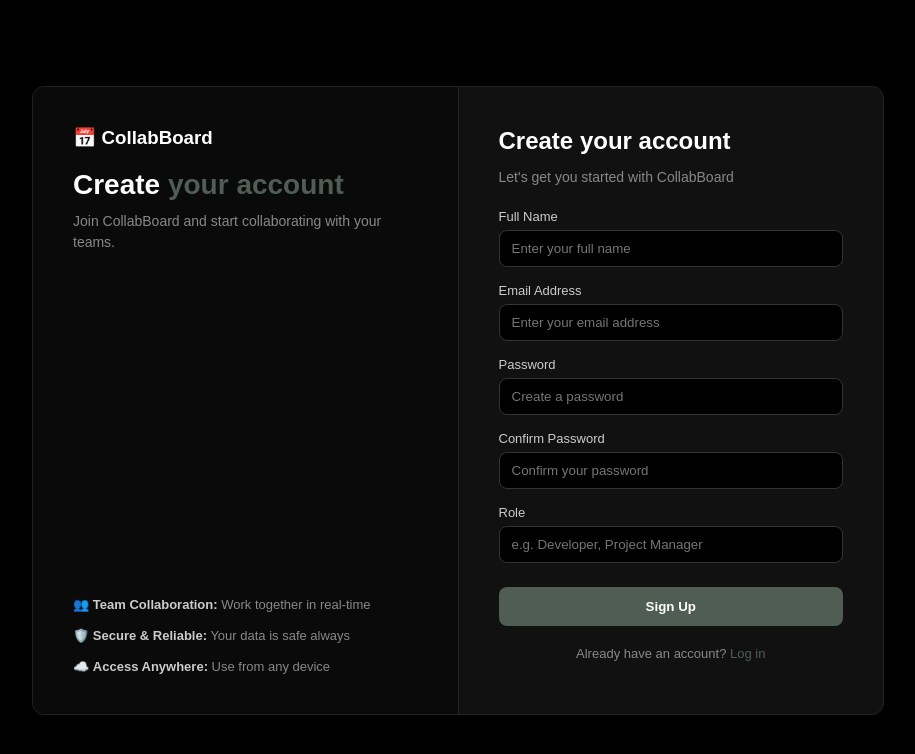
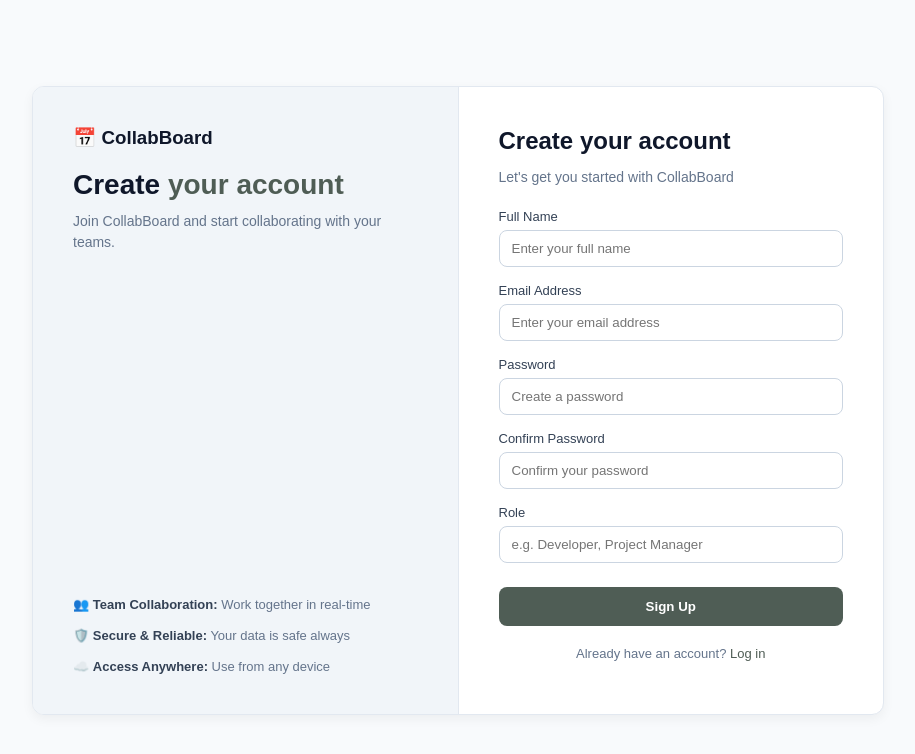
Before and after one commit to viraj918449/collab-board, a React (Vite) app in the folder collab-board/: page / in a window 1280 px wide. Both pictures are taken after a click on the element "Sign up". Shown: the top 754 px of the page, without its empty margins (182-1097 px from the left). Built offline with nearby package versions, Linux system fonts and the light colour scheme.

Commit message:
Update Register

```diff
--- a/collab-board/src/components/Register.jsx
+++ b/collab-board/src/components/Register.jsx
@@ -8,7 +8,6 @@ export default function Register({ onSwitchToLogin, onRegisterSuccess }) {
   const [confirmPassword, setConfirmPassword] = useState('');
   const [role, setRole] = useState('');
 
-  // Added state for clean UI error/success handling instead of window.alert
   const [error, setError] = useState('');
   const [success, setSuccess] = useState(false);
 
@@ -22,11 +21,9 @@ export default function Register({ onSwitchToLogin, onRegisterSuccess }) {
     }
 
     try {
-      // Connecting to your Node.js / Express backend route
       const response = await fetch('http://localhost:5000/api/auth/register', {
         method: 'POST',
         headers: { 'Content-Type': 'application/json' },
-        // Updated payload to match your Express controller expectations
         body: JSON.stringify({ email, password, fullName, role })
       });
 
@@ -34,7 +31,6 @@ export default function Register({ onSwitchToLogin, onRegisterSuccess }) {
 
       if (response.ok) {
         setSuccess(true);
-        // Wait 2 seconds so the user can read the success message before redirecting
         setTimeout(() => {
           onRegisterSuccess();
         }, 2000);
@@ -48,101 +44,101 @@ export default function Register({ onSwitchToLogin, onRegisterSuccess }) {
   };
 
   return (
-    <div style={{ display: 'flex', justifyContent: 'center', alignItems: 'center', minHeight: '100vh', background: '#000000', fontFamily: 'sans-serif' }}>
-      <div style={{ display: 'flex', width: '100%', maxWidth: '850px', background: '#111111', borderRadius: '12px', border: '1px solid #222', overflow: 'hidden' }}>
+    <div style={{ display: 'flex', justifyContent: 'center', alignItems: 'center', minHeight: '100vh', background: '#f8fafc', fontFamily: 'sans-serif' }}>
+      <div style={{ display: 'flex', width: '100%', maxWidth: '850px', background: '#ffffff', borderRadius: '12px', border: '1px solid #e2e8f0', boxShadow: '0 4px 12px rgba(0,0,0,0.05)', overflow: 'hidden' }}>
 
-        {/* Left Side Branding & Features */}
-        <div style={{ flex: 1, padding: '40px', background: '#0a0a0a', borderRight: '1px solid #222', display: 'flex', flexDirection: 'column', justifyContent: 'space-between' }}>
+        {/* Left Side Branding & Features (Light Theme) */}
+        <div style={{ flex: 1, padding: '40px', background: '#f1f5f9', borderRight: '1px solid #e2e8f0', display: 'flex', flexDirection: 'column', justifyContent: 'space-between' }}>
           <div>
-            <h3 style={{ color: '#fff', margin: '0 0 20px 0' }}>📅 CollabBoard</h3>
-            <h2 style={{ color: '#fff', fontSize: '28px', margin: '0 0 10px 0' }}>Create <span style={{ color: '#4F5D55' }}>your account</span></h2>
-            <p style={{ fontSize: '14px', color: '#888', marginTop: '10px', lineHeight: '1.5' }}>
+            <h3 style={{ color: '#0f172a', margin: '0 0 20px 0' }}>📅 CollabBoard</h3>
+            <h2 style={{ color: '#0f172a', fontSize: '28px', margin: '0 0 10px 0' }}>Create <span style={{ color: '#4F5D55' }}>your account</span></h2>
+            <p style={{ fontSize: '14px', color: '#64748b', marginTop: '10px', lineHeight: '1.5' }}>
               Join CollabBoard and start collaborating with your teams.
             </p>
           </div>
-          <div style={{ fontSize: '13px', color: '#888', display: 'flex', flexDirection: 'column', gap: '16px' }}>
-            <div>👥 <strong style={{ color: '#ccc' }}>Team Collaboration:</strong> Work together in real-time</div>
-            <div>🛡️ <strong style={{ color: '#ccc' }}>Secure & Reliable:</strong> Your data is safe always</div>
-            <div>☁️ <strong style={{ color: '#ccc' }}>Access Anywhere:</strong> Use from any device</div>
+          <div style={{ fontSize: '13px', color: '#64748b', display: 'flex', flexDirection: 'column', gap: '16px' }}>
+            <div>👥 <strong style={{ color: '#334155' }}>Team Collaboration:</strong> Work together in real-time</div>
+            <div>🛡️ <strong style={{ color: '#334155' }}>Secure & Reliable:</strong> Your data is safe always</div>
+            <div>☁️ <strong style={{ color: '#334155' }}>Access Anywhere:</strong> Use from any device</div>
           </div>
         </div>
 
-        {/* Right Side Form */}
+        {/* Right Side Form (Light Theme) */}
         <div style={{ flex: 1, padding: '40px' }}>
-          <h2 style={{ color: '#fff', margin: '0 0 8px 0' }}>Create your account</h2>
-          <p style={{ color: '#888', fontSize: '14px', marginBottom: '24px' }}>
+          <h2 style={{ color: '#0f172a', margin: '0 0 8px 0' }}>Create your account</h2>
+          <p style={{ color: '#64748b', fontSize: '14px', marginBottom: '24px' }}>
             Let's get you started with CollabBoard
           </p>
 
           {/* Inline Error & Success Messages */}
           {error && (
-            <div style={{ marginBottom: '15px', padding: '10px', backgroundColor: 'rgba(255, 68, 68, 0.1)', color: '#ff4444', borderRadius: '8px', fontSize: '13px', border: '1px solid #ff4444' }}>
+            <div style={{ marginBottom: '15px', padding: '10px', backgroundColor: '#fee2e2', color: '#dc2626', borderRadius: '8px', fontSize: '13px', border: '1px solid #f87171' }}>
               {error}
             </div>
           )}
           {success && (
-            <div style={{ marginBottom: '15px', padding: '10px', backgroundColor: 'rgba(22, 163, 74, 0.1)', color: '#4ade80', borderRadius: '8px', fontSize: '13px', border: '1px solid #16a34a' }}>
+            <div style={{ marginBottom: '15px', padding: '10px', backgroundColor: '#dcfce7', color: '#16a34a', borderRadius: '8px', fontSize: '13px', border: '1px solid #86efac' }}>
               Account created successfully! Redirecting to login...
             </div>
           )}
 
           <form onSubmit={handleSubmit}>
             <div style={{ marginBottom: '16px' }}>
-              <label style={{ fontSize: '13px', color: '#ccc', fontWeight: '500', display: 'block', marginBottom: '6px' }}>Full Name</label>
+              <label style={{ fontSize: '13px', color: '#334155', fontWeight: '500', display: 'block', marginBottom: '6px' }}>Full Name</label>
               <input
                 type="text"
                 placeholder="Enter your full name"
                 value={fullName}
                 onChange={(e) => setFullName(e.target.value)}
-                style={{ width: '100%', padding: '10px 12px', background: '#000000', color: '#fff', borderRadius: '8px', border: '1px solid #333', outlineColor: '#4F5D55', boxSizing: 'border-box' }}
+                style={{ width: '100%', padding: '10px 12px', background: '#ffffff', color: '#0f172a', borderRadius: '8px', border: '1px solid #cbd5e1', outlineColor: '#4F5D55', boxSizing: 'border-box' }}
                 required
               />
             </div>
 
             <div style={{ marginBottom: '16px' }}>
-              <label style={{ fontSize: '13px', color: '#ccc', fontWeight: '500', display: 'block', marginBottom: '6px' }}>Email Address</label>
+              <label style={{ fontSize: '13px', color: '#334155', fontWeight: '500', display: 'block', marginBottom: '6px' }}>Email Address</label>
               <input
                 type="email"
                 placeholder="Enter your email address"
                 value={email}
                 onChange={(e) => setEmail(e.target.value)}
-                style={{ width: '100%', padding: '10px 12px', background: '#000000', color: '#fff', borderRadius: '8px', border: '1px solid #333', outlineColor: '#4F5D55', boxSizing: 'border-box' }}
+                style={{ width: '100%', padding: '10px 12px', background: '#ffffff', color: '#0f172a', borderRadius: '8px', border: '1px solid #cbd5e1', outlineColor: '#4F5D55', boxSizing: 'border-box' }}
                 required
               />
             </div>
 
             <div style={{ marginBottom: '16px' }}>
-              <label style={{ fontSize: '13px', color: '#ccc', fontWeight: '500', display: 'block', marginBottom: '6px' }}>Password</label>
+              <label style={{ fontSize: '13px', color: '#334155', fontWeight: '500', display: 'block', marginBottom: '6px' }}>Password</label>
               <input
                 type="password"
                 placeholder="Create a password"
                 value={password}
                 onChange={(e) => setPassword(e.target.value)}
-                style={{ width: '100%', padding: '10px 12px', background: '#000000', color: '#fff', borderRadius: '8px', border: '1px solid #333', outlineColor: '#4F5D55', boxSizing: 'border-box' }}
+                style={{ width: '100%', padding: '10px 12px', background: '#ffffff', color: '#0f172a', borderRadius: '8px', border: '1px solid #cbd5e1', outlineColor: '#4F5D55', boxSizing: 'border-box' }}
                 required
               />
             </div>
 
             <div style={{ marginBottom: '16px' }}>
-              <label style={{ fontSize: '13px', color: '#ccc', fontWeight: '500', display: 'block', marginBottom: '6px' }}>Confirm Password</label>
+              <label style={{ fontSize: '13px', color: '#334155', fontWeight: '500', display: 'block', marginBottom: '6px' }}>Confirm Password</label>
               <input
                 type="password"
                 placeholder="Confirm your password"
                 value={confirmPassword}
                 onChange={(e) => setConfirmPassword(e.target.value)}
-                style={{ width: '100%', padding: '10px 12px', background: '#000000', color: '#fff', borderRadius: '8px', border: '1px solid #333', outlineColor: '#4F5D55', boxSizing: 'border-box' }}
+                style={{ width: '100%', padding: '10px 12px', background: '#ffffff', color: '#0f172a', borderRadius: '8px', border: '1px solid #cbd5e1', outlineColor: '#4F5D55', boxSizing: 'border-box' }}
                 required
               />
             </div>
 
             <div style={{ marginBottom: '24px' }}>
-              <label style={{ fontSize: '13px', color: '#ccc', fontWeight: '500', display: 'block', marginBottom: '6px' }}>Role</label>
+              <label style={{ fontSize: '13px', color: '#334155', fontWeight: '500', display: 'block', marginBottom: '6px' }}>Role</label>
               <input
                 type="text"
                 placeholder="e.g. Developer, Project Manager"
                 value={role}
                 onChange={(e) => setRole(e.target.value)}
-                style={{ width: '100%', padding: '10px 12px', background: '#000000', color: '#fff', borderRadius: '8px', border: '1px solid #333', outlineColor: '#4F5D55', boxSizing: 'border-box' }}
+                style={{ width: '100%', padding: '10px 12px', background: '#ffffff', color: '#0f172a', borderRadius: '8px', border: '1px solid #cbd5e1', outlineColor: '#4F5D55', boxSizing: 'border-box' }}
               />
             </div>
 
@@ -155,7 +151,7 @@ export default function Register({ onSwitchToLogin, onRegisterSuccess }) {
             </button>
           </form>
 
-          <p style={{ textAlign: 'center', marginTop: '20px', fontSize: '13px', color: '#888' }}>
+          <p style={{ textAlign: 'center', marginTop: '20px', fontSize: '13px', color: '#64748b' }}>
             Already have an account?{' '}
             <span
               onClick={onSwitchToLogin}
```
